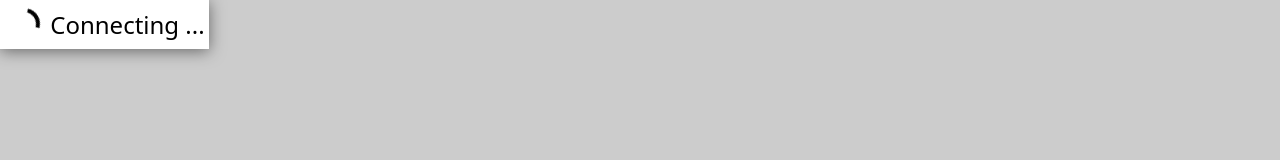
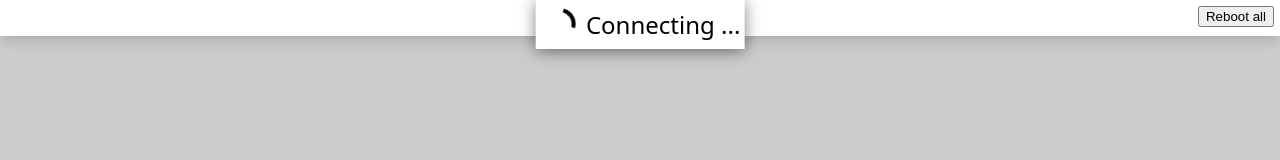
Before and after one commit to binp-dev/mothership, a plain HTML site: page mothership/monitor/static/index.html in a window 1280 px wide. Drawn offline with Linux system fonts and the light colour scheme.

Commit message:
Monitor: Top panel and reboot all

```diff
--- a/mothership/monitor/static/index.html
+++ b/mothership/monitor/static/index.html
@@ -9,10 +9,15 @@
 </head>
 
 <body>
+    <div id="top">
+        <div id="top-contents">
+            <button id="reboot-all" style="float: right;">Reboot all</button>
+        </div>
+    </div>
+    <div id="hosts"></div>
     <div id="notify">
         <div class="spinner"></div>&nbsp<span id="notify-text">Connecting ...</span>
     </div>
-    <div id="hosts"></div>
 </body>
 
 </html>
--- /dev/null
+++ b/mothership/monitor/static/script/context.js
@@ -0,0 +1,3 @@
+export const CONTEXT = {
+    socket: null,
+};
--- a/mothership/monitor/static/script/hosts.js
+++ b/mothership/monitor/static/script/hosts.js
@@ -1,4 +1,5 @@
 import { seconds_to_date, is_now, is_recent, format_date } from "./utils.js";
+import { CONTEXT } from "./context.js";
 
 export const render = (hosts) => {
     const root = document.getElementById("hosts");
@@ -58,6 +59,6 @@ const update_host_element = (elem, mac, host) => {
     }
 }
 
-const reboot = (mac) => {
-    socket.send(`{"type": "reboot", "target": "${mac}"}`)
+export const reboot = (mac) => {
+    CONTEXT.socket.send(`{"type": "reboot", "target": "${mac}"}`)
 }
--- a/mothership/monitor/static/script/main.js
+++ b/mothership/monitor/static/script/main.js
@@ -1,20 +1,21 @@
-import { render } from "./hosts.js";
+import { CONTEXT } from "./context.js";
+import { render, reboot } from "./hosts.js";
 
 const main = () => {
+    document.getElementById("reboot-all").onclick = () => { reboot("all") };
     subscribe();
 }
 
-const RETRY_TIMEOUT = 4 * 1000;
-
-let socket = undefined;
+const RETRY_TIMEOUT = 10 * 1000;
 
 const subscribe = () => {
     const notify = document.getElementById("notify");
 
     const loc = window.location;
     const proto = loc.protocol == "https" ? "wss" : "ws";
-    socket = new WebSocket(`${proto}://${loc.hostname}:${loc.port}/websocket`);
+    const socket = new WebSocket(`${proto}://${loc.hostname}:${loc.port}/websocket`);
     socket.onopen = (e) => {
+        CONTEXT.socket = socket;
         console.log("Websocket connected");
         notify.classList.add("hidden");
         document.getElementById("notify-text").innerText = "Reconnecting ...";
@@ -23,6 +24,7 @@ const subscribe = () => {
         console.error("Websocket error:", e);
     };
     socket.onclose = (e) => {
+        CONTEXT.socket = null;
         if (e.wasClean) {
             console.log("Websocket disconnected");
         } else {
--- a/mothership/monitor/static/style/hosts.css
+++ b/mothership/monitor/static/style/hosts.css
@@ -1,5 +1,7 @@
 #hosts {
+    margin: 0;
     padding: 4px;
+    padding-top: 40px;
     display: flex;
     flex-wrap: wrap;
 }
--- a/mothership/monitor/static/style/main.css
+++ b/mothership/monitor/static/style/main.css
@@ -1,3 +1,4 @@
+@import "top.css";
 @import "hosts.css";
 @import "spinner.css";
 
@@ -29,12 +30,20 @@ body {
 }
 
 #notify {
-    position: absolute;
+    position: fixed;
     display: inline-block;
+
+    top: 0;
     padding: 4px;
+
+    /* To center position:fixed element */
+    left: 50%;
+    transform: translateX(-50%);
+
     font-size: 24px;
     background-color: #ffffff;
     box-shadow: 0 2px 16px rgba(0, 0, 0, 0.5);
+    z-index: 100;
 }
 
 #notify.hidden {
--- /dev/null
+++ b/mothership/monitor/static/style/top.css
@@ -0,0 +1,17 @@
+#top {
+    position: fixed;
+
+    top: 0;
+    width: 100%;
+    height: 36px;
+    margin: 0;
+    padding: 0;
+
+    background-color: #ffffff;
+    box-shadow: 0 2px 16px rgba(0, 0, 0, 0.2);
+    z-index: 1;
+}
+
+#top-contents {
+    padding: 6px;
+}
```
Also changed, not shown: 2 other files.
